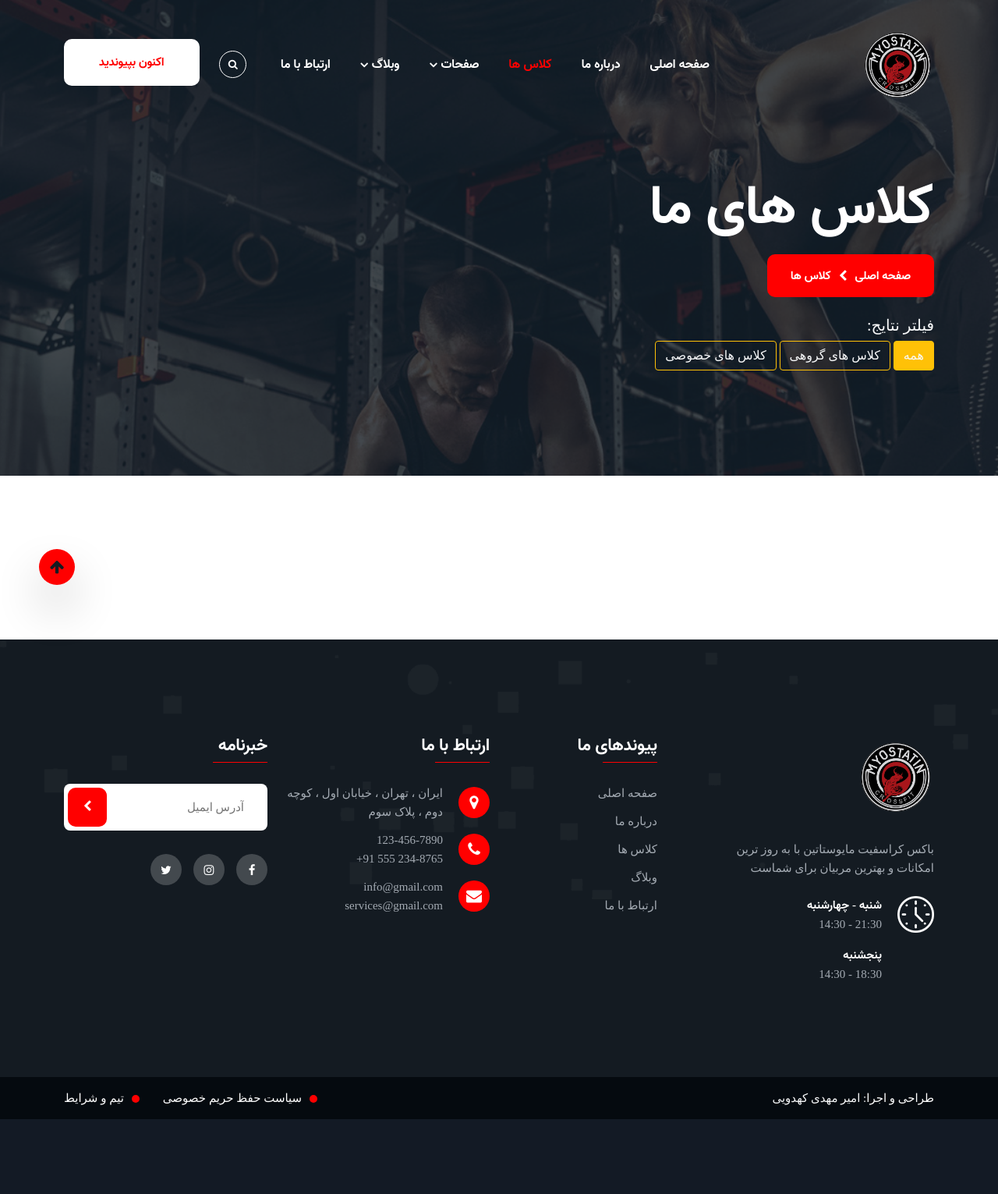
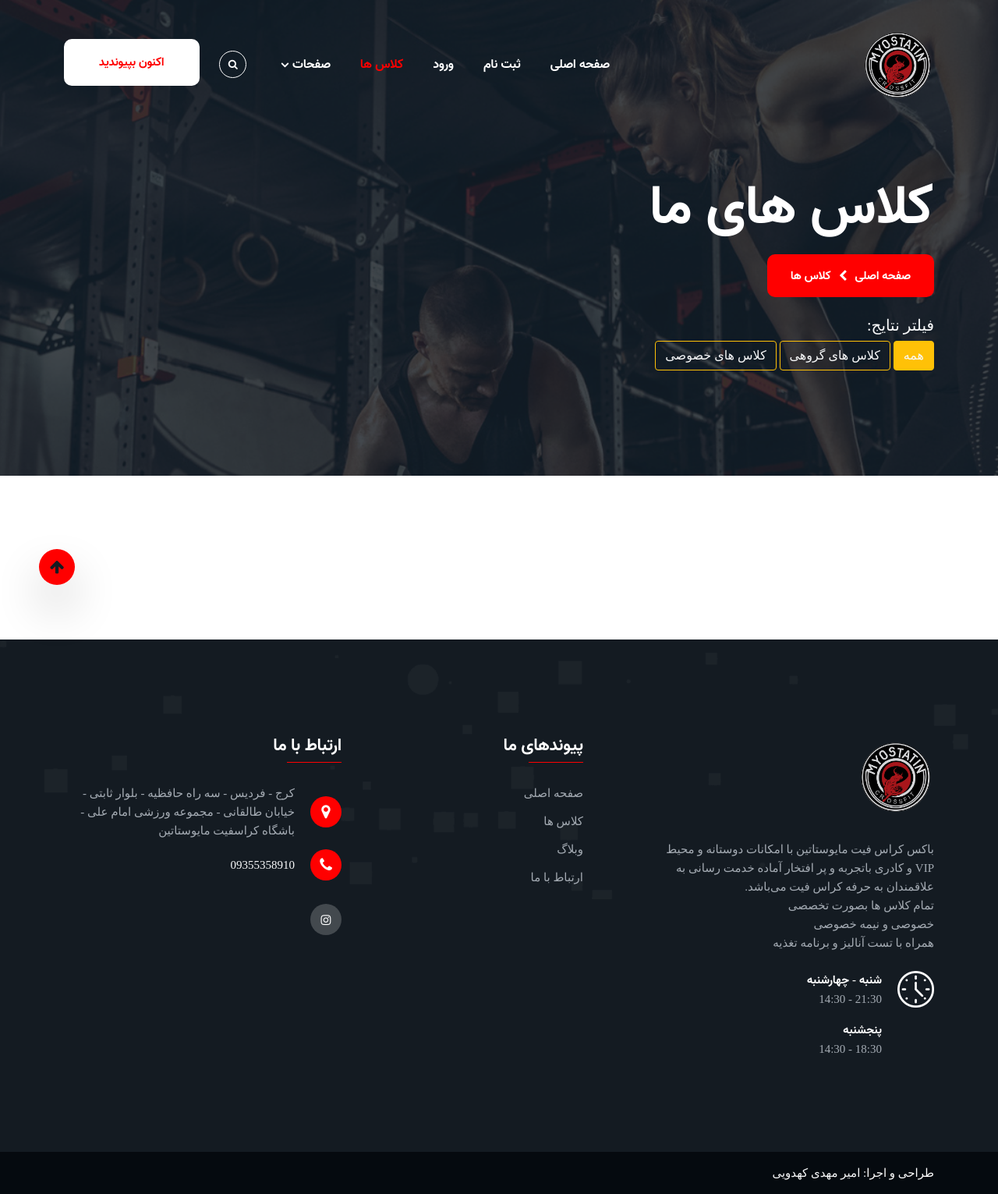
Before and after one commit to Amirmahdikahdouii/zakerfit, a Django app: page /Classes/ in a window 1280 px wide. Shown: the whole page at 78% size. Before the commit the page ends 1435 px from the top, so only its background shows below. Run offline with Django 4.2, Linux system fonts and the light colour scheme; data that the repository does not hold is empty; some libraries are stand-ins or nearby versions; some web fonts are replaced.

Commit message:
some Template Updated

```diff
--- a/Templates/components/footer.html
+++ b/Templates/components/footer.html
@@ -5,13 +5,22 @@
     </div>
     <div class="container">
         <div class="row">
-            <div class="col-lg-3 col-md-6 col-sm-6">
+            <div class="col-lg-4 col-md-6 col-sm-6">
                 <div class="footer-box-one">
                     <a href="{% url 'Home:home_view' %}">
                         <img src="{% static 'images/myostatin-logo1.png' %}" style="max-width: 100px"
                              alt="Myostatin-logo">
                     </a>
-                    <p>باکس کراسفیت مایوستاتین با به روز ترین امکانات و بهترین مربیان برای شماست</p>
+                    <p>
+                        باکس کراس فیت مایوستاتین با امکانات دوستانه و محیط VIP و کادری باتجربه و پر افتخار آماده خدمت
+                        رسانی به علاقمندان به حرفه کراس فیت می‌باشد.
+                        <br>
+                        تمام کلاس ها بصورت تخصصی
+                        <br>
+                        خصوصی و نیمه خصوصی
+                        <br>
+                        همراه با تست آنالیز و برنامه تغذیه
+                    </p>
                     <div class="footer-time">
                         <img src="{% static 'images/clock-1.png' %}" alt="Clock">
                         <div class="footer-time-text-box">
@@ -27,20 +36,19 @@
                     </div>
                 </div>
             </div>
-            <div class="col-lg-3 col-md-6 col-sm-6">
+            <div class="col-lg-4 col-md-6 col-sm-6">
                 <div class="footer-box-two">
                     <h3 class="h3-title">پیوندهای ما</h3>
                     <div class="line"></div>
                     <ul>
-                        <li><a href="index.html">صفحه اصلی</a></li>
-                        <li><a href="about-us.html">درباره ما</a></li>
-                        <li><a href="class-detail.html">کلاس ها</a></li>
+                        <li><a href="{% url 'Home:home_view' %}">صفحه اصلی</a></li>
+                        <li><a href="{% url 'Classes:classes_index' %}">کلاس ها</a></li>
                         <li><a href="blog-list.html">وبلاگ</a></li>
                         <li><a href="contact-us.html">ارتباط با ما</a></li>
                     </ul>
                 </div>
             </div>
-            <div class="col-lg-3 col-md-6 col-sm-6">
+            <div class="col-lg-4 col-md-6 col-sm-6">
                 <div class="footer-box-three">
                     <h3 class="h3-title">ارتباط با ما</h3>
                     <div class="line"></div>
@@ -50,7 +58,9 @@
                                 <i class="fa fa-map-marker" aria-hidden="true"></i>
                             </div>
                             <div class="footer-contact-text">
-                                <span>ایران ، تهران ، خیابان اول ، کوچه دوم ، پلاک سوم</span>
+                                <span>
+                                     کرج - فردیس - سه راه حافظیه - بلوار ثابتی - خیابان طالقانی - مجموعه ورزشی امام علی - باشگاه کراسفیت مایوستاتین
+                                </span>
                             </div>
                         </li>
                         <li>
@@ -58,37 +68,16 @@
                                 <i class="fa fa-phone" aria-hidden="true"></i>
                             </div>
                             <div class="footer-contact-text">
-                                <span>123-456-7890</span>
-                                <span dir="ltr">+91 555 234-8765</span>
-                            </div>
-                        </li>
-                        <li>
-                            <div class="footer-contact-icon">
-                                <i class="fa fa-envelope" aria-hidden="true"></i>
-                            </div>
-                            <div class="footer-contact-text">
-                                <span>info@gmail.com</span>
-                                <span>services@gmail.com</span>
+                                <a href="tel:+989355358910" class="text-light">09355358910</a>
                             </div>
                         </li>
                     </ul>
-                </div>
-            </div>
-            <div class="col-lg-3 col-md-6 col-sm-6">
-                <div class="footer-box-four">
-                    <h3 class="h3-title">خبرنامه</h3>
-                    <div class="line"></div>
-                    <div class="footer-subscribe-form">
-                        <input type="email" name="email" class="form-input subscribe-input" placeholder="آدرس ایمیل"
-                               required="">
-                        <button type="submit" class="sec-btn"><i class="fa fa-chevron-left"></i></button>
-                    </div>
                     <div class="footer-social">
                         <ul>
-                            <li><a href="javascript:void(0);"><i class="fa fa-facebook" aria-hidden="true"></i></a></li>
-                            <li><a href="javascript:void(0);"><i class="fa fa-instagram" aria-hidden="true"></i></a>
+                            <li>
+                                <a href="https://www.instagram.com/crossfitmyostatin/">
+                                    <i class="fa fa-instagram" aria-hidden="true"></i></a>
                             </li>
-                            <li><a href="javascript:void(0);"><i class="fa fa-twitter" aria-hidden="true"></i></a></li>
                         </ul>
                     </div>
                 </div>
@@ -98,17 +87,9 @@
     <div class="footer-copyright">
         <div class="container">
             <div class="row align-items-center">
-                <div class="col-lg-6 col-md-7">
+                <div class="col-lg-12 col-md-12">
                     <div class="copyright-text">
                         <span>طراحی و اجرا: <a href="https://amirmahdikahdouii.github.io/Portfolio" class="text-light">امیر مهدی کهدویی</a> </span>
-                    </div>
-                </div>
-                <div class="col-lg-6 col-md-5">
-                    <div class="copyright-links">
-                        <ul>
-                            <li><a href="about-us.html">سیاست حفظ حریم خصوصی</a></li>
-                            <li><a href="about-us.html">تیم و شرایط</a></li>
-                        </ul>
                     </div>
                 </div>
             </div>
--- a/Templates/components/header.html
+++ b/Templates/components/header.html
@@ -1,6 +1,11 @@
 {% load static %}
 {% url "Home:home_view" as HomeURL %}
 {% url 'Classes:classes_index' as ClassIndex %}
+{% url 'Accounts:sign-up' as RegisterURL %}
+{% url 'Accounts:login' as LoginURL %}
+{% url 'Accounts:profile' as ProfileURL %}
+{% url 'Accounts:logout' as LogoutURL %}
+
 <header class="site-header">
     <!--Navbar Start  -->
     <div class="header-bottom">
@@ -33,7 +38,18 @@
                                     <li {% if request.path == HomeURL %}class="active"{% endif %}>
                                         <a href="{{ HomeURL }}">صفحه اصلی</a>
                                     </li>
-                                    <li><a href="about-us.html">درباره ما</a></li>
+                                    {% if request.user.is_authenticated %}
+                                        <li {% if request.path == ProfileURL %}class="active"{% endif %}>
+                                            <a href="{{ ProfileURL }}">پروفایل</a>
+                                        </li>
+                                    {% else %}
+                                        <li {% if request.path == RegisterURL %}class="active"{% endif %}>
+                                            <a href="{{ RegisterURL }}">ثبت نام</a>
+                                        </li>
+                                        <li {% if request.path == LoginURL %}class="active"{% endif %}>
+                                            <a href="{{ LoginURL }}">ورود</a>
+                                        </li>
+                                    {% endif %}
                                     <li class="{% if request.path == ClassIndex %}active{% endif %}">
                                         <a href="{{ ClassIndex }}" title="Classes">
                                             کلاس ها
@@ -54,15 +70,9 @@
                                             <li><a href="error-404.html" title="404 Error">خطای 404</a></li>
                                         </ul>
                                     </li>
-                                    <li class="sub-items">
-                                        <a href="javascript:void(0);" title="Blog">وبلاگ</a>
-                                        <ul class="sub-menu">
-                                            <li><a href="blog-grid.html" title="Blog Grid">شبکه بندی وبلاگ</a></li>
-                                            <li><a href="blog-list.html" title="Blog List">لیست وبلاگ</a></li>
-                                            <li><a href="blog-detail.html" title="Blog Detail">جزئیات وبلاگ</a></li>
-                                        </ul>
-                                    </li>
-                                    <li><a href="contact-us.html">ارتباط با ما</a></li>
+                                    {% if request.user.is_authenticated %}
+                                        <li><a href="{{ LogoutURL }}" class="active">خروج</a></li>
+                                    {% endif %}
                                 </ul>
                             </div>
                         </nav>
```
Also changed, not shown: Templates/Home/index.html (+12 -16 lines).
